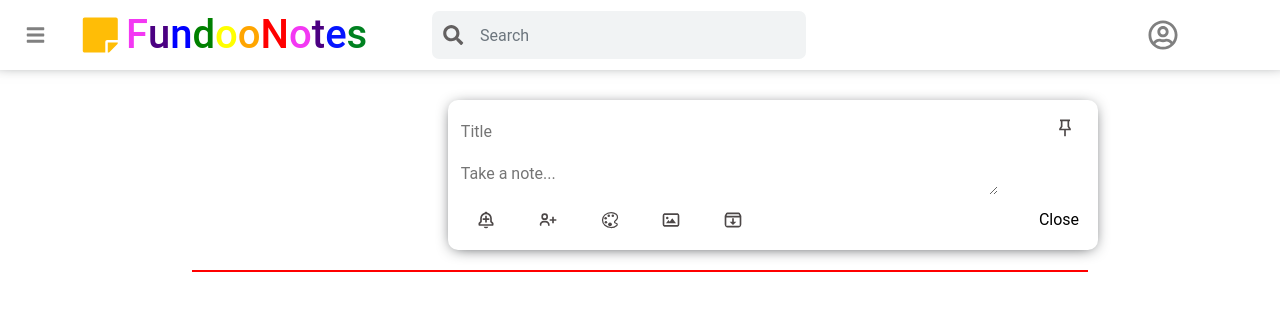
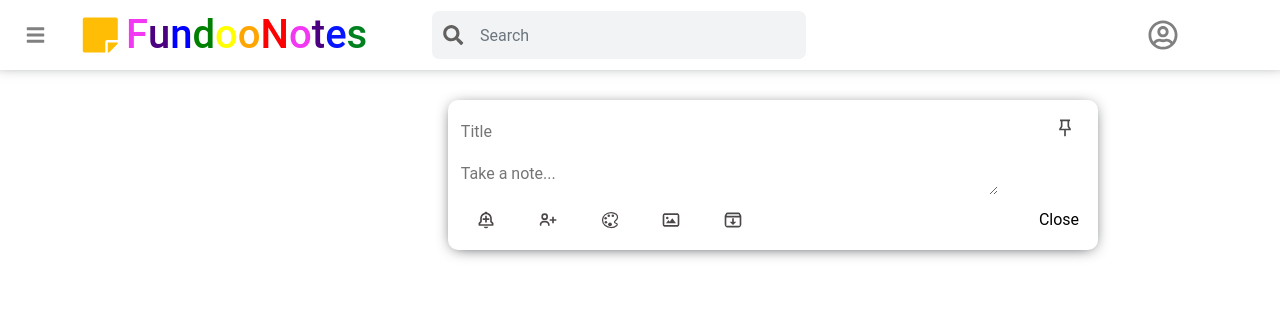
Before and after one commit to kirankumar-Matham96/Fundoo_Notes_React_Frontend, a React (Create React App) app in the folder my-first-react-app/: page /dashboard in a window 1280 px wide. Shown: the top 310 px of the page. Built offline with nearby package versions, Linux system fonts and the light colour scheme.

Commit message:
style: change style for dashboard

```diff
--- a/my-first-react-app/src/components/note.jsx
+++ b/my-first-react-app/src/components/note.jsx
@@ -4,6 +4,7 @@ import { Card } from 'react-bootstrap';
 import { RiInboxArchiveLine} from 'react-icons/ri';
 import {BiBellPlus, BiUserPlus, BiImage} from 'react-icons/bi';
 import { CgTrash } from 'react-icons/cg';
+import { IoColorPaletteOutline } from 'react-icons/io5';
 
 const note = (props) =>
 {
@@ -16,14 +17,17 @@ const note = (props) =>
 
     <Card style={{ width: '13rem' }} className='note'>
   <Card.Body>
-        <Card.Title>{ props.title }</Card.Title>
-        <Card.Text>
-          { props.content}
-        </Card.Text>
+        <div className="note_head">
+          <Card.Title>{ props.title }</Card.Title>
+          <Card.Text>
+            { props.content}
+          </Card.Text>
+        </div>
         <div className='note_icons'>
           <BiBellPlus className='inner_note_icons'/>
           <BiUserPlus className='inner_note_icons'/>
           <BiImage className='inner_note_icons'/>
+          <IoColorPaletteOutline className='inner_note_icons' />
           <RiInboxArchiveLine className='inner_note_icons' />
           <CgTrash className='inner_note_icons' onClick={deleteNote}/>
         </div>
--- a/my-first-react-app/src/scss/dashBoard.scss
+++ b/my-first-react-app/src/scss/dashBoard.scss
@@ -3,14 +3,11 @@
   height: 100vh;
 }
 .note_container{
-  margin-left: 15%;
-  margin-right: 15%;
-  margin-top: 20px;
+  margin: 20px 15% 0 15%;
   display: flex;
+  flex-wrap: wrap;
   flex-direction: row;
   justify-content:flex-start;
-  border: 1px solid red;
-  flex-wrap: wrap;
 }
 .note_container .note_card{
   margin-left: 100px;
--- a/my-first-react-app/src/scss/note.scss
+++ b/my-first-react-app/src/scss/note.scss
@@ -1,13 +1,27 @@
 .note{
+  all: unset;
+  height: max-content;
   border-radius: 10px;
   box-shadow: 0px 1px 10px -5px;
   margin: 10px 10px 10px 10px;
 }
+.note_icons{
+  all: unset;
+  display: flex;
+  flex-direction: row;
+  justify-content: space-between;
+  // border: 1px solid rgb(0, 255, 64);
+}
 .inner_note_icons{
   color: rgb(77, 72, 72);
-  margin: 0px 7px 0px 7px;
+  // margin: 0px 7px 0px 7px;
   padding: 0;
   width: 18px;
   height: 18px;
+  border-radius: 10px;
   // border: 1px solid red;
 }
+.inner_note_icons:hover{
+  background-color: rgb(232, 235, 235);
+  box-shadow: 0px 0px 7px -2px;
+}
```
